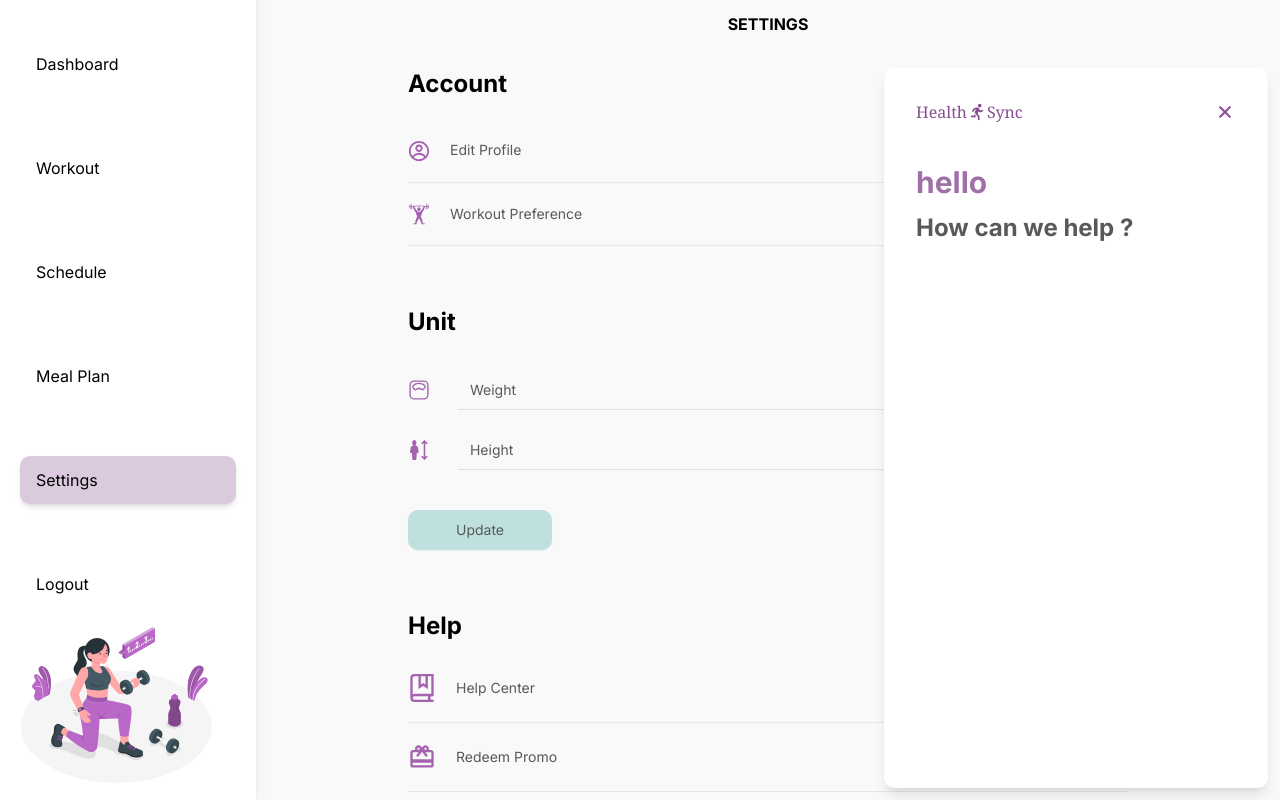
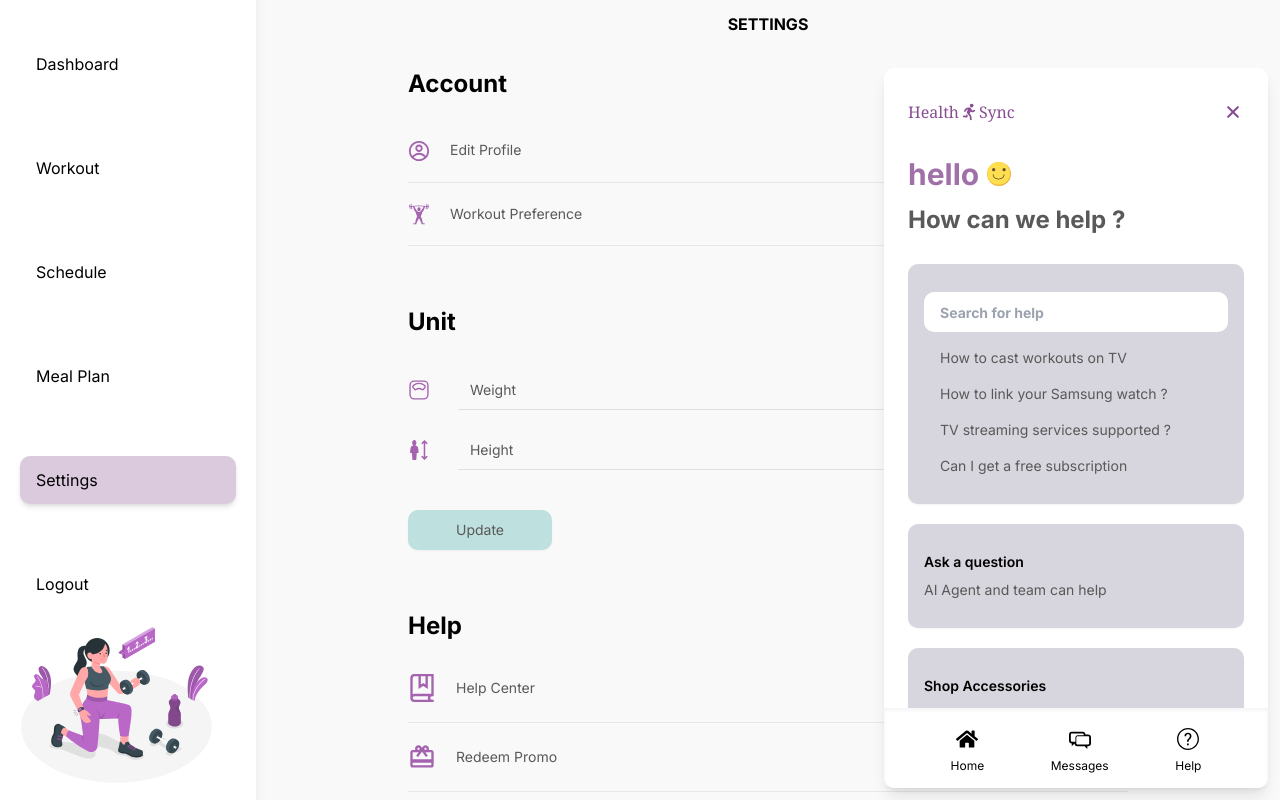
Before and after one commit to nazarenegena/HealthSync, a Next.js app: page /dashboard/settings in a window 1280 px wide. Both pictures are taken after a click on the icon 1117 px from the left and 816 px from the top of the page. Shown: the part 132-932 px from the top of the page. Built offline with nearby package versions, Linux system fonts and the light colour scheme; no server answers.

Commit message:
updated help section

```diff
--- a/src/app/dashboard/settings/page.tsx
+++ b/src/app/dashboard/settings/page.tsx
@@ -8,6 +8,7 @@ import { GiWeightLiftingUp } from "react-icons/gi";
 import { GrBook } from "react-icons/gr";
 import { MdOutlineRedeem } from "react-icons/md";
 import { CiEdit } from "react-icons/ci";
+import { FaHome } from "react-icons/fa";
 
 import { useForm, SubmitHandler } from "react-hook-form";
 import { Button } from "@/components/ui/button";
--- a/src/components/HelpSection/helpChart.tsx
+++ b/src/components/HelpSection/helpChart.tsx
@@ -5,6 +5,11 @@ import Image from "next/image";
 import runner from "@/assets/runner.svg";
 import { IoClose } from "react-icons/io5";
 import { useAuth } from "@/contexts/AuthenticationContext";
+import { FaHome } from "react-icons/fa";
+import { SlQuestion } from "react-icons/sl";
+import { TiMessages } from "react-icons/ti";
+
+import smileEmoji from "@/assets/smile.svg";
 
 type Props = {
   onClose?: () => void;
@@ -14,7 +19,8 @@ const HelpChart = ({ onClose }: Props) => {
   const { user } = useAuth();
 
   return (
-    <div className="h-[45rem] bg-white dark:bg-black w-96 absolute right-3 bottom-3 z-20 shadow-lg px-8 rounded-md">
+    <div className="h-[45rem] bg-white dark:bg-black w-96 absolute right-3 bottom-3 z-20 shadow-lg rounded-md">
+      <div className="px-6 overflow-y-auto h-[40rem]">
         <div className="flex justify-between items-center mt-8">
           <div className="flex items-center">
             <p className="font-serif text-primary flex">
@@ -28,11 +34,74 @@ const HelpChart = ({ onClose }: Props) => {
             className="text-primary hover:text-rose-600 cursor-pointer"
           />
         </div>
-      <div className="mt-10">
-        <p className="font-bold text-primary/80 text-3xl ">hello {user.name}</p>
+        <div className="mt-8">
+          <p className="font-bold text-primary/80 text-3xl flex items-center ">
+            hello {user.name}{" "}
+            <span>
+              {" "}
+              <Image
+                src={smileEmoji}
+                alt="smile"
+                width={24}
+                height={24}
+                className="ml-2"
+              />
+            </span>
+          </p>
+
           <p className="font-bold text-2xl mt-3 text-muted-foreground">
             How can we help ?
           </p>
+          <div className="bg-muted py-7 px-4 rounded-md mt-7 shadow-sm">
+            <div>
+              <input
+                type="text"
+                placeholder="Search for help"
+                className="w-full h-10 text-sm px-4 font-bold rounded-md "
+              />
+
+              <div className="mt-2 ml-4">
+                <p className="mt-4 text-sm text-muted-foreground">
+                  How to cast workouts on TV
+                </p>
+                <p className="mt-4 text-sm text-muted-foreground">
+                  How to link your Samsung watch ?
+                </p>
+                <p className="mt-4 text-sm text-muted-foreground">
+                  TV streaming services supported ?
+                </p>
+                <p className="mt-4 text-sm text-muted-foreground">
+                  Can I get a free subscription
+                </p>
+              </div>
+            </div>
+          </div>
+          <div className="bg-muted py-7 px-4 rounded-md mt-5 shadow-sm">
+            <p className="font-semibold text-sm ">Ask a question</p>
+            <p className="mt-2 text-sm text-muted-foreground">
+              AI Agent and team can help
+            </p>
+          </div>
+          <div className="bg-muted py-7 px-4 rounded-md mt-5 shadow-sm">
+            <p className="font-semibold text-sm ">Shop Accessories</p>
+          </div>
+        </div>
+      </div>
+      <div className="border-t-0 shadow-inner  mt-6 absolute bottom-0 w-full h-20 bg-white dark:bg-black rounded-b-md">
+        <div className="flex justify-evenly items-center mt-5">
+          <div className="flex flex-col items-center cursor-pointer hover:text-primary">
+            <FaHome size={22} />
+            <p className="mt-2 text-xs ">Home</p>
+          </div>
+          <div className="flex flex-col items-center cursor-pointer hover:text-primary">
+            <TiMessages size={22} />
+            <p className="mt-2 text-xs">Messages</p>
+          </div>
+          <div className="flex flex-col items-center cursor-pointer hover:text-primary">
+            <SlQuestion size={22} />
+            <p className="mt-2 text-xs">Help</p>
+          </div>
+        </div>
       </div>
     </div>
   );
```
Also changed, not shown: src/assets/smile.svg (added). Lines whose indentation alone changed are shown as unchanged.
